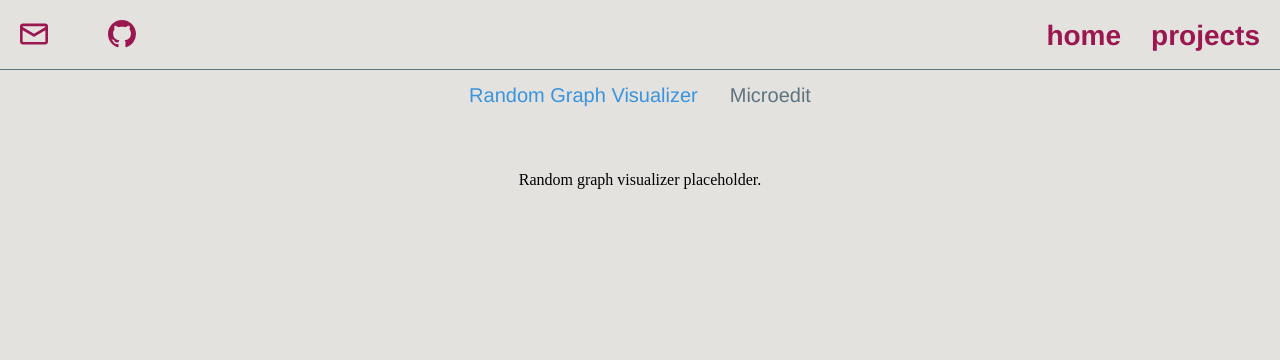
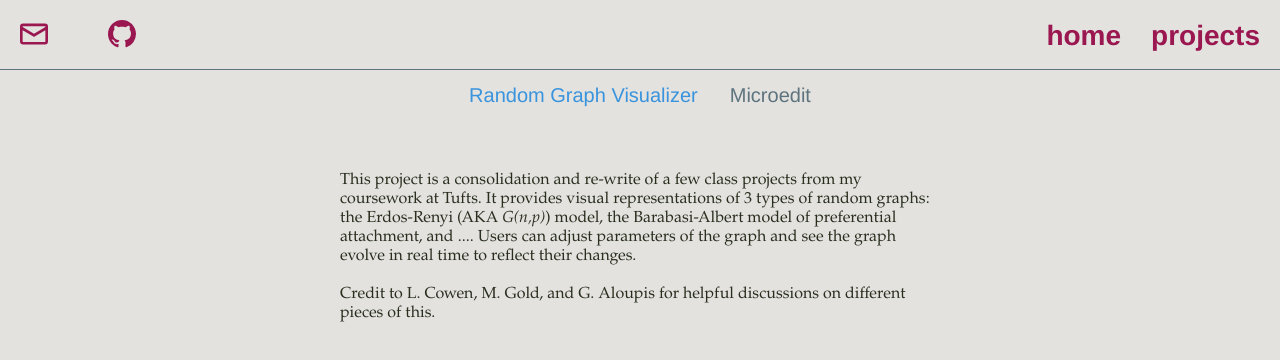
Before and after one commit to pyelir/website, a plain HTML site: page projects.html in a window 1280 px wide. Drawn offline with Linux system fonts and the light colour scheme.

Commit message:
styling tweaks to tabs

```diff
--- a/projects.html
+++ b/projects.html
@@ -26,7 +26,12 @@
       <div class="tabs">
         <tabbed>
             <div class="tab" data-tabid="1" data-tabname="Random Graph Visualizer">
-              Random graph visualizer placeholder.
+              <p> This project is a consolidation and re-write of a few class projects from my coursework at Tufts.
+              It provides visual representations of 3 types of random graphs: the Erdos-Renyi (AKA <i>G(n,p)</i>) model,
+              the Barabasi-Albert model of preferential attachment, and ....
+              Users can adjust parameters of the graph and see the graph evolve in real time to reflect their changes.</p>
+              <br />
+              <p>Credit to L. Cowen, M. Gold, and G. Aloupis for helpful discussions on different pieces of this. </p>
             </div>
             <div class="tab" data-tabid="2" data-tabname="Microedit">
               editor project placeholder.
--- a/styles.css
+++ b/styles.css
@@ -86,6 +86,12 @@ svg {
   /* border: 1px solid #fff; */
 }
 
+tabbed {
+  display: flex;
+  flex-direction: column;
+  align-items: center;
+}
+
 .tabs {
   display: flex;
   flex-direction: column;
@@ -108,7 +114,7 @@ svg {
 
 .tabbutton {
   background-color: inherit;
-  color: #5D737E; /* Cadet */
+  color: #5D737E; /* Cadet*/
   font-family: Helvetica, sans-serif;
   font-size: 20px;
   float: left;
@@ -119,16 +125,11 @@ svg {
   transition: 0.3s;
 }
 
-.activebutton {
-  color: #3993DD;
-}
-
-
 
 .tab {
-  display: flex;
-  justify-content: center;
-  align-items: center;
   margin-bottom: auto;
+  width: 600px;
   margin-top: 50px;
+  font-family: Garamond;
+  color: #292E1E; /* Pine green*/
 }
```
